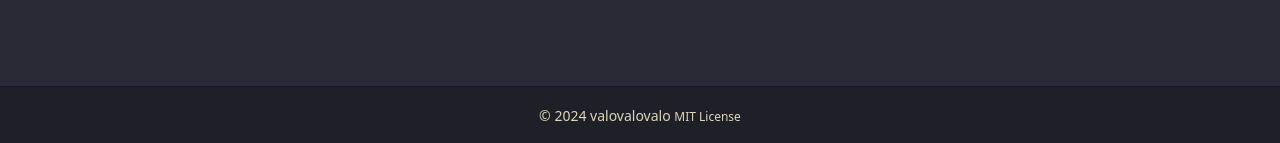
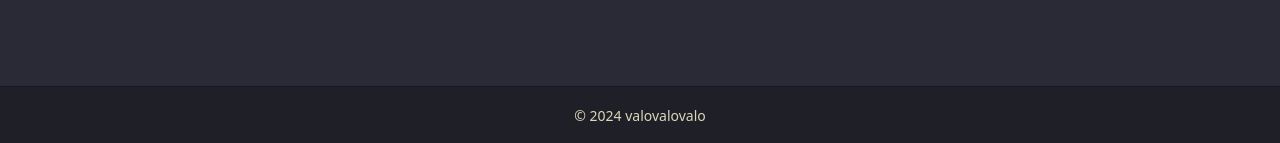
Before and after one commit to valovalovalo/miniprojekti, a Flask app: page /new_reference in a window 1280 px wide. Shown: the part 657-800 px from the top of the page. Run offline with Flask 3, Linux system fonts and the light colour scheme; some libraries are stand-ins or nearby versions.

Commit message:
Konmaritusta

```diff
--- a/src/templates/layout.html
+++ b/src/templates/layout.html
@@ -75,7 +75,7 @@
 
     <footer class="bg-k-darkestblue border-t border-gray-900">
       <div class="p-4 text-center text-k-white">
-        <a href="https://github.com/valovalovalo/miniprojekti" class="text-sm">© 2024 valovalovalo <span class="text-xs">MIT License</span></a>
+        <a href="https://github.com/valovalovalo/miniprojekti" class="text-sm">© 2024 valovalovalo</a>
       </div>
     </footer>
 
```
